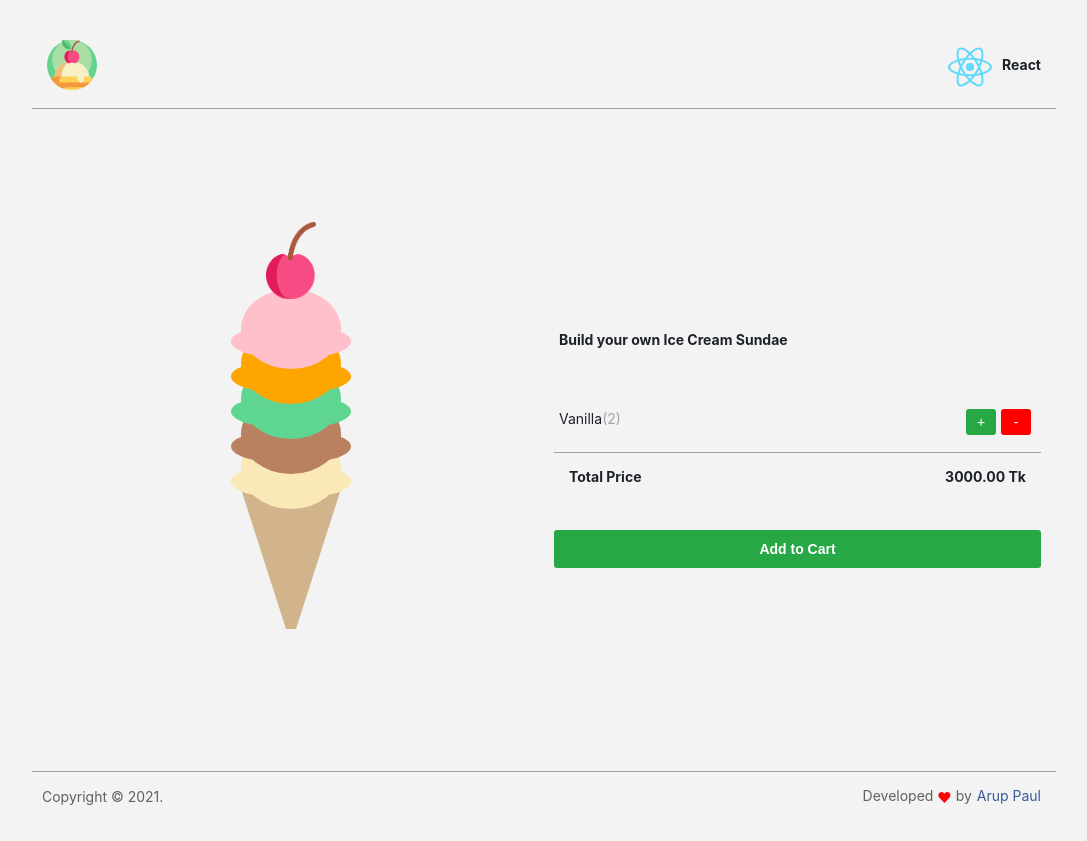
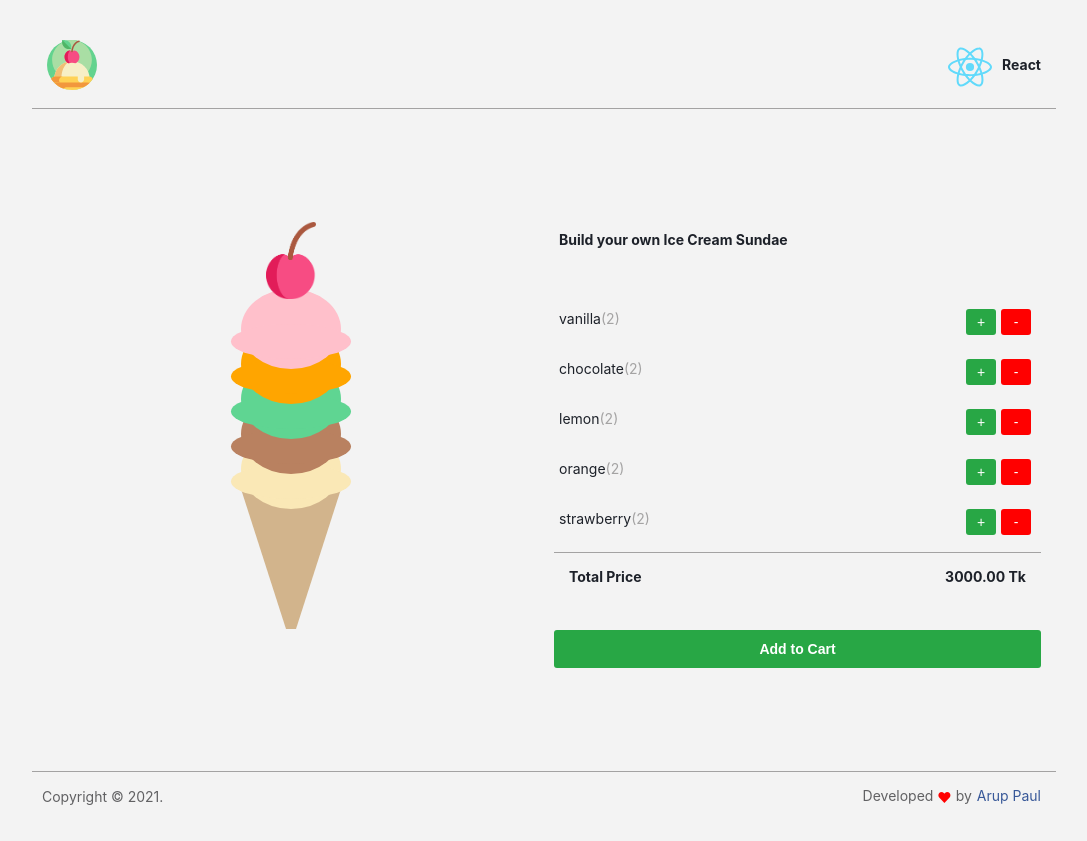
Before and after one commit to Arup-paul/ice-cream-builder, a React (Create React App) app: page / in a window 1280 px wide. Shown: the whole page, without its empty margins (96-1183 px from the left). Built offline with nearby package versions, Linux system fonts and the light colour scheme.

Commit message:
dynamically item show

```diff
--- a/src/Components/Builder/Builder.js
+++ b/src/Components/Builder/Builder.js
@@ -4,13 +4,13 @@
 import Totalprice from "./TotalPrice/Totalprice";
 import Modal from "./Modal/Modal";
 
-const Builder = () => {
+const Builder = ({ items }) => {
     return (
         <div>
             <div className="builder">
                 <h3>Build your own Ice Cream Sundae</h3>
 
-                 <Items />
+                 <Items items={items}/>
                  <Totalprice />
 
                 <button type="button"  className={[classes.order,  'rounded'].join(' ')}>
--- a/src/Components/Builder/Items/Item/Item.js
+++ b/src/Components/Builder/Items/Item/Item.js
@@ -1,9 +1,9 @@
 import React from 'react'
 import classes from './item.module.css'
-const Item = () => {
+const Item = ({ name }) => {
     return (
         <li className={classes.item}  >
-            <span>Vanilla</span>
+            <span>{name}</span>
             <span className={classes.quantity}>2</span>
             <div className="right">
                 <button type="button" className={[classes.plus, 'rounded'].join(' ')}>+</button>
--- a/src/Components/Builder/Items/Items.js
+++ b/src/Components/Builder/Items/Items.js
@@ -1,11 +1,14 @@
 import React from 'react'
 import Item from "./Item/Item";
 
-const Items = () => {
+const Items = ({ items }) => {
+    const flavors = Object.keys(items);
     return (
         <div>
           <ul>
-           <Item />
+              {flavors.map((flavor) =>
+                  <Item key={flavor} name={flavor} />
+              )}
           </ul>
         </div>
     )
--- a/src/Containers/IceCreamBuilder/IceCreamBuilder.js
+++ b/src/Containers/IceCreamBuilder/IceCreamBuilder.js
@@ -20,7 +20,7 @@
        return (
            <div className={[classes.container,'container'].join(' ')}>
                <Icecream items={items} />
-               <Builder />
+               <Builder items={items} />
            </div>
        )
    }
```
